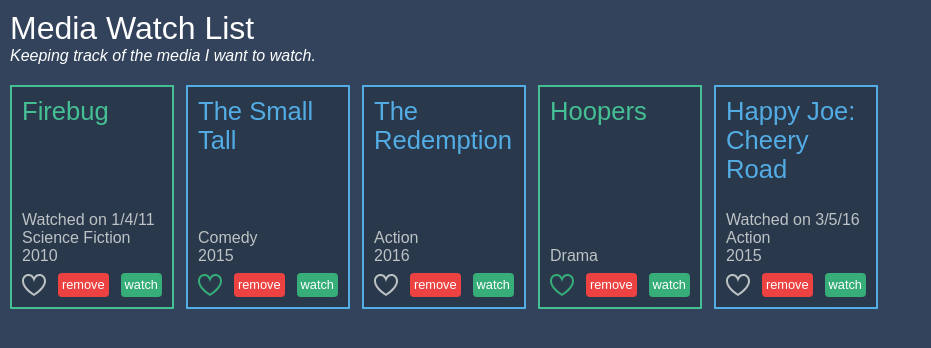
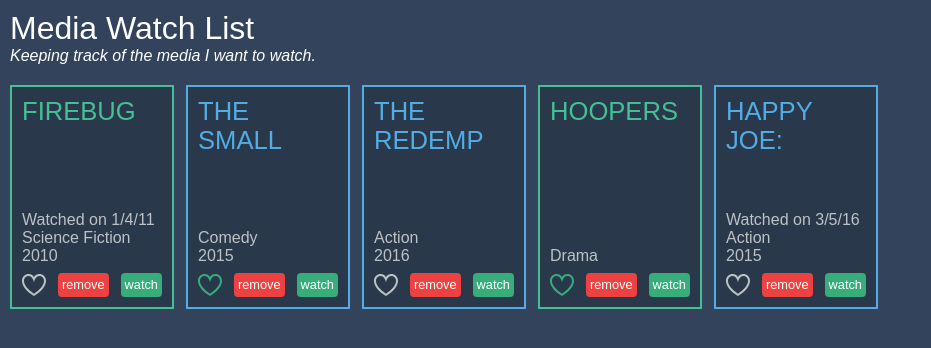
Before and after one commit to donkeykong91/angular-training, an Angular app: page / in a window 1280 px wide. Shown: the top 348 px of the page, without its empty margins (0-931 px from the left). Built offline with nearby package versions, Linux system fonts and the light colour scheme.

Commit message:
added pipes to slice and uppercase mediaItem name

```diff
--- a/src/app/media-item.component.html
+++ b/src/app/media-item.component.html
@@ -1,4 +1,4 @@
-<h2>{{ mediaItem.name }}</h2>
+<h2>{{ mediaItem.name | slice: 0: 10 | uppercase }}</h2>
 <ng-template [ngIf]="mediaItem.watchedOn">
   <div>Watched on {{ mediaItem.watchedOn | date: 'shortDate'}}</div>
 </ng-template>
```
